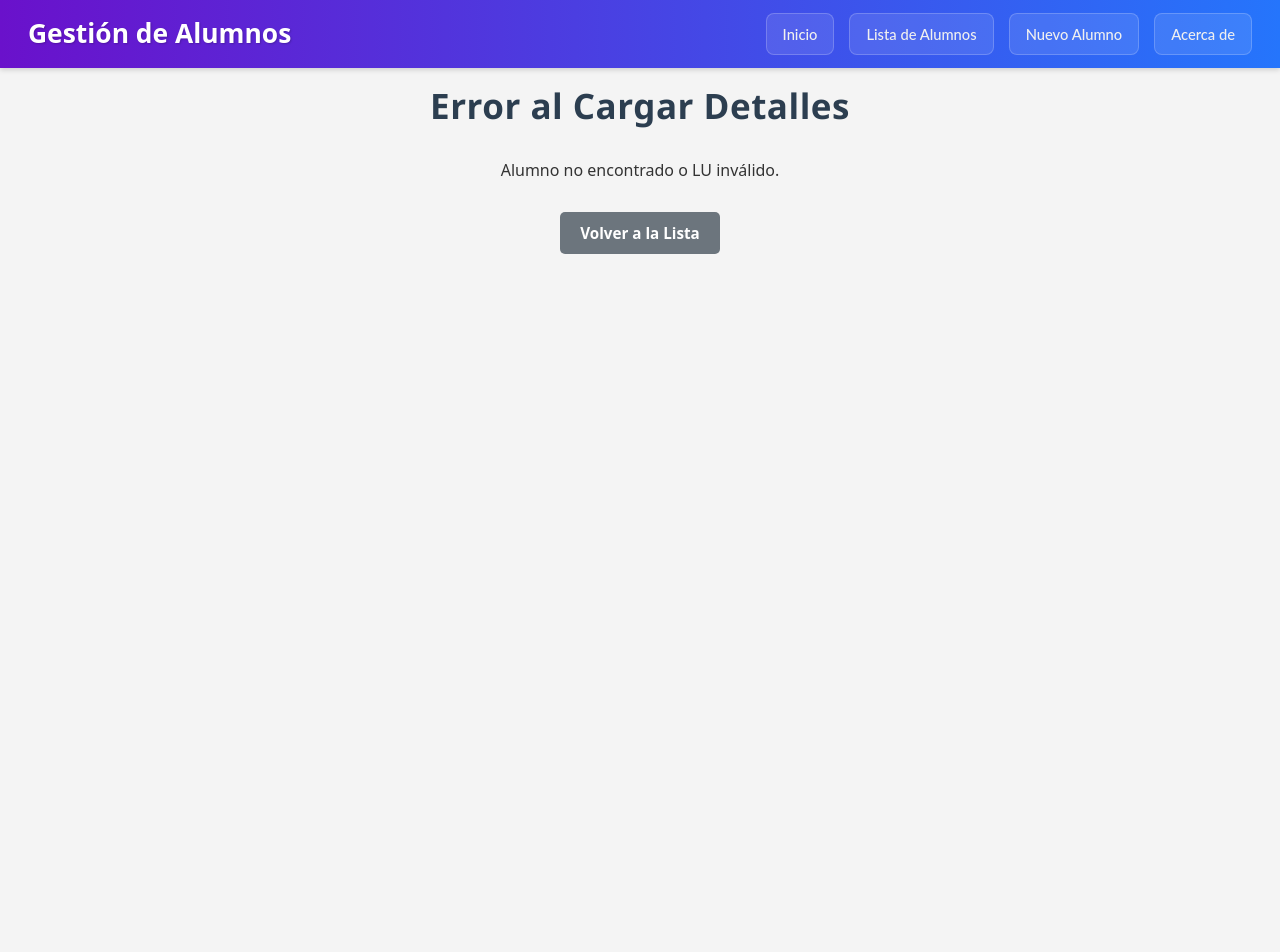
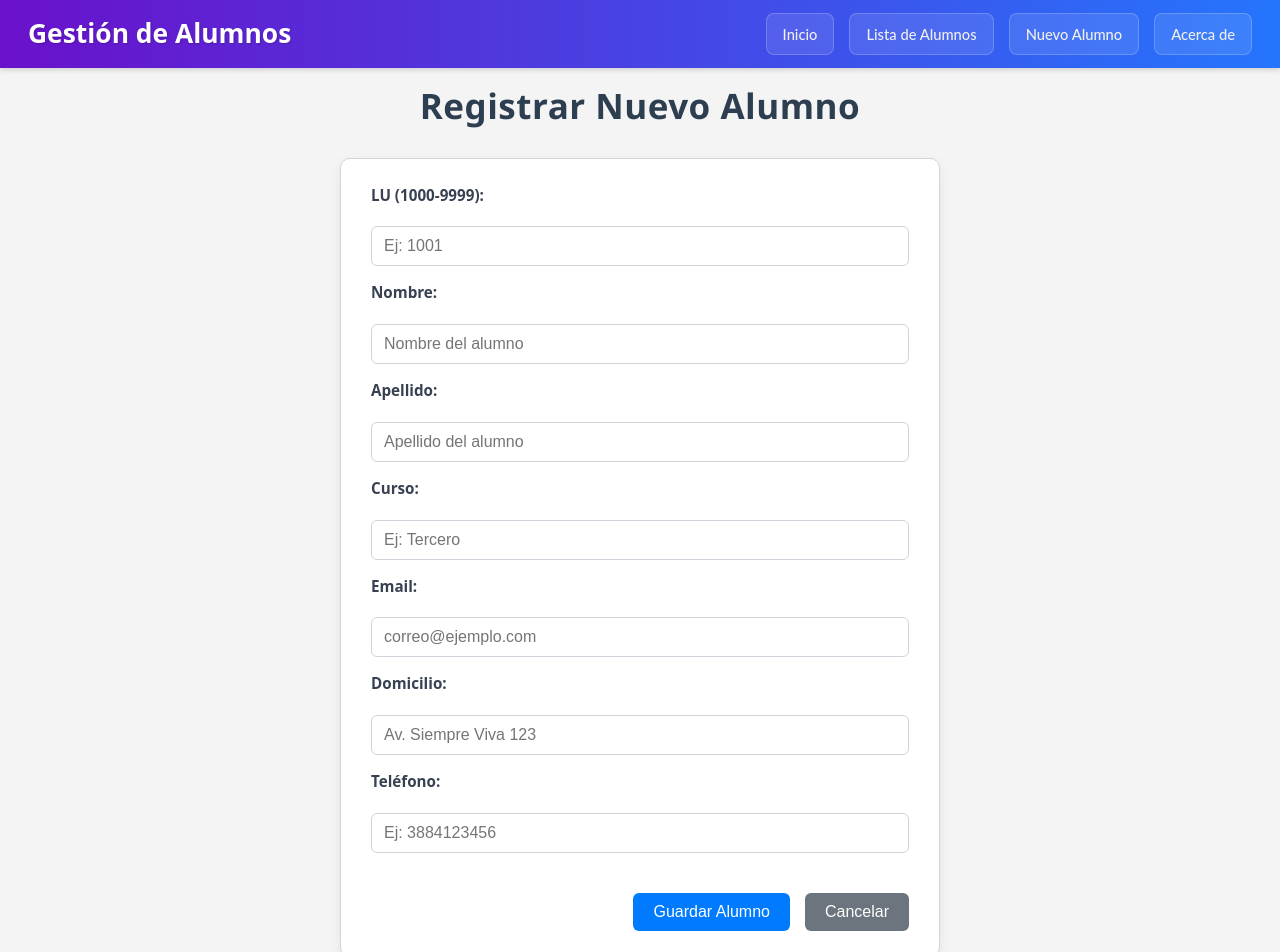
Before and after one commit to Nicolas-Barboza/pv_tp5_grupo6, a React (Vite) app: page /alumnos/nuevo in a window 1280 px wide. Shown: the top 952 px of the page. Before the commit the page ends 800 px from the top, so only its background shows below. Built offline with nearby package versions, Linux system fonts and the light colour scheme.

Commit message:
feat(Alumnos): Se implemento formulario para agregar y editar alumnos con validaciones

```diff
--- a/src/App.jsx
+++ b/src/App.jsx
@@ -3,6 +3,7 @@ import { BrowserRouter as Router, Routes, Route } from 'react-router-dom';
 import NavBar from './components/NavBar';
 import AlumnosList from './views/AlumnosList';
 import DetalleAlumno from './views/DetalleAlumno';
+import AlumnoForm from './views/AlumnoForm';
 
 const initialAlumnosData = [
   { lu: 1001, nombre: "Juan", apellido: "Perez", curso: "Primero", email: "juan@example.com", domicilio: "Av. Siempre Viva 123", telefono: "3884123456" },
@@ -12,9 +13,32 @@ const initialAlumnosData = [
   { lu: 1005, nombre: "Carlos", apellido: "Martinez", curso: "Quinto", email: "carlos@example.com", domicilio: "Calle Falsa 102", telefono: "3884901234" },
   { lu: 1006, nombre: "Laura", apellido: "Fernandez", curso: "Sexto", email: "laura@example.com", domicilio: "Calle Imaginaria 103", telefono: "3884912345" },
 ];
+//En este caso LU puede ser un numero entero entre 1000 y 9999, y no una Nextlu que se va incrementando automáticamente como manejabamos IDs en el anterior tp.
 
 function App() {
   const [alumnos, setAlumnos] = useState(initialAlumnosData);
+
+  const handleGuardarAlumno = useCallback((alumnoData, esEdicion) => {
+        console.log("App.jsx handleGuardarAlumno: esEdicion =", esEdicion, "alumnoData =", alumnoData);
+
+        if (esEdicion) {
+            // En modo edición, alumnoData.lu es el identificador del alumno a actualizar.
+            setAlumnos(prevAlumnos => {
+                const actualizados = prevAlumnos.map(a =>
+                    a.lu === alumnoData.lu ? { ...alumnoData } : a
+                );
+                console.log("App.jsx: Alumnos actualizados (edición) =", actualizados);
+                return actualizados;
+            });
+        } else { // Nuevo alumno
+            // AlumnoForm ya debería haber validado y asignado el LU.
+            setAlumnos(prevAlumnos => {
+                const nuevos = [...prevAlumnos, { ...alumnoData }];
+                console.log("App.jsx: Alumnos actualizados (nuevo) =", nuevos);
+                return nuevos;
+            });
+        }
+    }, []);
 
   const handleEliminarAlumno = useCallback((luAlumnoAEliminar) => {
         setAlumnos(prevAlumnos =>
@@ -31,6 +55,8 @@ function App() {
             <Routes>
               <Route path="/alumnos" element={<AlumnosList alumnos={alumnos} />} />
               <Route path="/alumnos/:lu" element={<DetalleAlumno alumnos={alumnos} onEliminar={handleEliminarAlumno} />} />
+              <Route path="/alumnos/nuevo" element={<AlumnoForm alumnos={alumnos} onGuardar={handleGuardarAlumno}/>} />
+              <Route path="/alumnos/:lu/editar" element={<AlumnoForm alumnos={alumnos} onGuardar={handleGuardarAlumno} />} />
             </Routes>
           </div>
         </div>
--- /dev/null
+++ b/src/styles/AlumnoForm.module.css
@@ -0,0 +1,91 @@
+.formContainerWrapper {
+    max-width: 600px;
+    margin: 30px auto;
+    padding: 0px;
+
+}
+
+.formContainer {
+    display: block;
+    text-align: center;
+    padding: 25px 30px;
+    border: 1px solid #d1d5db;
+    border-radius: 10px;
+    background-color: #ffffff;
+    box-shadow: 0 4px 12px rgba(0, 0, 0, 0.07);
+}
+
+.inputGroup {
+    display: flex;
+    flex-direction: column;
+    text-align: left;
+    gap: 15px;
+}
+
+.inputGroup label {
+    color: #374151;
+    font-size: 0.95em;
+    font-weight: 600;
+    margin-bottom: 5px;
+}
+
+.inputGroup input[type="text"],
+.inputGroup input[type="email"],
+.inputGroup input[type="tel"],
+.inputGroup input[type="number"] {
+    width: 100%;
+    padding: 10px 12px;
+    border: 1px solid #d1d5db;
+    border-radius: 6px;
+    box-sizing: border-box;
+    font-size: 1em;
+    transition: border-color 0.2s ease, box-shadow 0.2s ease;
+}
+
+.inputGroup input:focus {
+    border-color: #007bff;
+    box-shadow: 0 0 0 0.2rem rgba(0, 123, 255, 0.25);
+    outline: none;
+}
+
+.inputGroup input[disabled] {
+    background-color: #e9ecef;
+    cursor: not-allowed;
+}
+
+.errorMessage {
+    color: #dc3545;
+    font-size: 0.85em;
+    margin-top: 4px;
+}
+
+.buttonContainer {
+    margin-top: 25px;
+    display: flex;
+    gap: 15px;
+    justify-content: flex-end;
+}
+
+.submitButton {
+    font-size: 1em;
+    color: white;
+    border: none;
+    border-radius: 6px;
+    background-color: #007bff;
+    padding: 10px 20px;
+    cursor: pointer;
+    transition: background-color 0.2s ease;
+}
+
+.submitButton:hover {
+    background-color: #0056b3;
+}
+
+.cancelButton {
+    composes: submitButton;
+    background-color: #6c757d;
+}
+
+.cancelButton:hover {
+    background-color: #5a6268;
+}
--- /dev/null
+++ b/src/views/AlumnoForm.jsx
@@ -0,0 +1,159 @@
+import { useState, useEffect } from 'react';
+import { useParams, useNavigate } from 'react-router-dom';
+import Titulo from '../components/Titulo';
+import styles from '../styles/AlumnoForm.module.css';
+
+const ALUMNO_VACIO = {
+    lu: '',
+    nombre: '',
+    apellido: '',
+    curso: '',
+    email: '',
+    domicilio: '',
+    telefono: '',
+};
+
+function AlumnoForm({ alumnos, onGuardar, generateLU }) {
+    const { lu: luParam } = useParams();
+    const navigate = useNavigate();
+    const [alumno, setAlumno] = useState(ALUMNO_VACIO);
+    const [modoEdicion, setModoEdicion] = useState(false);
+    const [errorLU, setErrorLU] = useState('');
+    const [errorGeneral, setErrorGeneral] = useState('');
+
+
+    useEffect(() => {
+        if (luParam && alumnos && alumnos.length > 0) { // Modo Edición
+            const luNumericoParam = parseInt(luParam, 10);
+            const alumnoAEditar = alumnos.find(a => a.lu === luNumericoParam);
+            if (alumnoAEditar) {
+                setAlumno({ ...alumnoAEditar, lu: alumnoAEditar.lu.toString() });
+                setModoEdicion(true);
+            } else {
+                console.warn(`Alumno con LU "${luParam}" no encontrado para editar.`);
+                navigate('/alumnos');
+            }
+        } else { // Modo Creación
+            setAlumno(ALUMNO_VACIO);
+            setModoEdicion(false);
+        }
+        setErrorGeneral('');
+        setErrorLU('');
+    }, [luParam, alumnos, navigate]);
+
+    const handleChange = (e) => {
+        const { name, value } = e.target;
+        setAlumno(prevAlumno => ({
+            ...prevAlumno,
+            [name]: value,
+        }));
+
+        if (name === 'lu') setErrorLU('');
+        setErrorGeneral('');
+    };
+
+    const handleSubmit = (e) => {
+        e.preventDefault();
+        setErrorGeneral('');
+        setErrorLU('');
+
+        // Validaciones
+        if (!alumno.nombre.trim() || !alumno.apellido.trim() || !alumno.email.trim()) {
+            setErrorGeneral("Los campos Nombre, Apellido y Email son obligatorios.");
+            return;
+        }
+        if (!/\S+@\S+\.\S+/.test(alumno.email)) {
+            setErrorGeneral("El formato del email no es válido.");
+            return;
+        }
+
+        // Validación y conversión de LU
+        const luString = alumno.lu.toString().trim();
+        if (!luString) {
+            setErrorLU("El campo LU es obligatorio.");
+            return;
+        }
+        const luNumerico = parseInt(luString, 10);
+        if (isNaN(luNumerico) || luNumerico <= 999 || luNumerico > 9999) {
+            setErrorLU("El LU debe ser un número entero entre 1000 y 9999.");
+            return;
+        }
+
+        // Validación de unicidad de LU
+        if (!modoEdicion) {
+            const luExistente = alumnos.find(a => a.lu === luNumerico);
+            if (luExistente) {
+                setErrorLU("El LU ingresado ya existe. Ingrese un LU único.");
+                return;
+            }
+        }
+
+        const alumnoParaGuardar = {
+            ...alumno,
+            lu: luNumerico, // Aseguramos que el LU sea numérico
+        };
+
+        onGuardar(alumnoParaGuardar, modoEdicion);
+        navigate('/alumnos');
+    };
+
+    const tituloForm = modoEdicion ? "Editar Alumno" : "Registrar Nuevo Alumno";
+
+    return (
+        <div className={styles.formContainerWrapper}>
+            <Titulo texto={tituloForm} />
+            <div className={styles.formContainer}>
+                <form onSubmit={handleSubmit}>
+                    <div className={styles.inputGroup}>
+                        <label htmlFor="lu">LU (1000-9999):</label>
+                        <input
+                            type="number"
+                            id="lu"
+                            name="lu"
+                            value={alumno.lu}
+                            onChange={handleChange}
+                            required
+                            placeholder="Ej: 1001"
+                            disabled={modoEdicion}
+                            min="1000"
+                            max="9999"
+                        />
+                        {errorLU && <p className={styles.errorMessage}>{errorLU}</p>}
+
+                        <label htmlFor="nombre">Nombre:</label>
+                        <input type="text" id="nombre" name="nombre" value={alumno.nombre} onChange={handleChange} required placeholder="Nombre del alumno"/>
+
+                        <label htmlFor="apellido">Apellido:</label>
+                        <input type="text" id="apellido" name="apellido" value={alumno.apellido} onChange={handleChange} required placeholder="Apellido del alumno"/>
+
+                        <label htmlFor="curso">Curso:</label>
+                        <input type="text" id="curso" name="curso" value={alumno.curso} onChange={handleChange} placeholder="Ej: Tercero"/>
+
+                        <label htmlFor="email">Email:</label>
+                        <input type="email" id="email" name="email" value={alumno.email} onChange={handleChange} required placeholder="correo@ejemplo.com"/>
+
+                        <label htmlFor="domicilio">Domicilio:</label>
+                        <input type="text" id="domicilio" name="domicilio" value={alumno.domicilio} onChange={handleChange} placeholder="Av. Siempre Viva 123"/>
+
+                        <label htmlFor="telefono">Teléfono:</label>
+                        <input type="tel" id="telefono" name="telefono" value={alumno.telefono} onChange={handleChange} placeholder="Ej: 3884123456"/>
+
+                        {errorGeneral && <p className={styles.errorMessage}>{errorGeneral}</p>}
+
+                        <div className={styles.buttonContainer}>
+                            <button type="submit" className={styles.submitButton}>
+                                {modoEdicion ? "Actualizar Alumno" : "Guardar Alumno"}
+                            </button>
+                            <button
+                                type="button"
+                                onClick={() => navigate('/alumnos')}
+                                className={styles.cancelButton}>Cancelar</button>
+                        </div>
+                    </div>
+                </form>
+            </div>
+        </div>
+    );
+}
+
+export default AlumnoForm;
```
